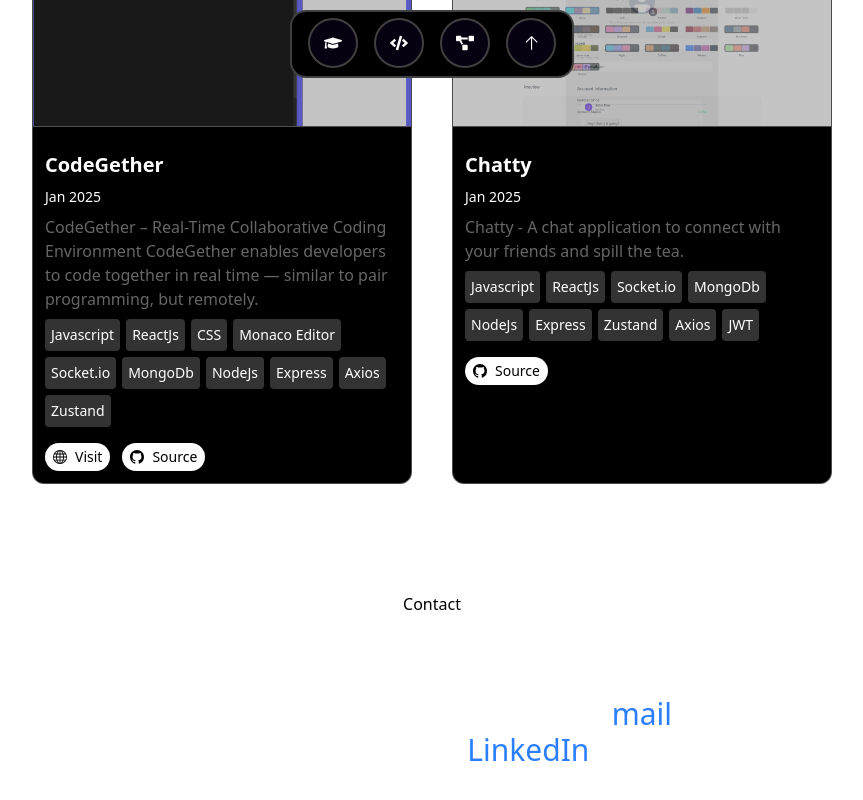
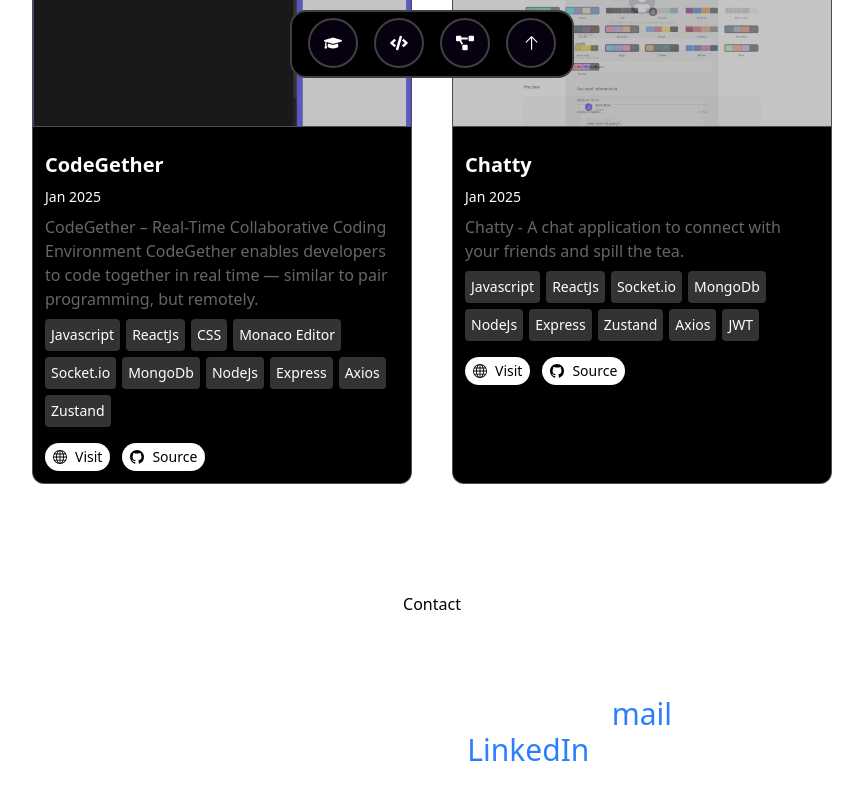
Before and after one commit to nikkkkk239/Portfolio, a React (Vite) app in the folder frontend/: page / in a window 1280 px wide. Shown: the part 2658-3458 px from the top of the page, without its empty margins (208-1071 px from the left). Built offline with nearby package versions, Linux system fonts and the light colour scheme; a web font is replaced by a local one.

Commit message:
Update Project.tsx

```diff
--- a/frontend/src/components/Projects.tsx
+++ b/frontend/src/components/Projects.tsx
@@ -46,7 +46,7 @@ const Projects = () => {
       languages:[
         "Javascript" , "ReactJs" , "Socket.io" , "MongoDb" , "NodeJs" ,"Express", "Zustand" ,"Axios","JWT"
       ],
-      website:null,
+      website:"https://chat-app-1clh.vercel.app",
       source:"https://github.com/nikkkkk239/chat_app"
     }
     // ,{
```
